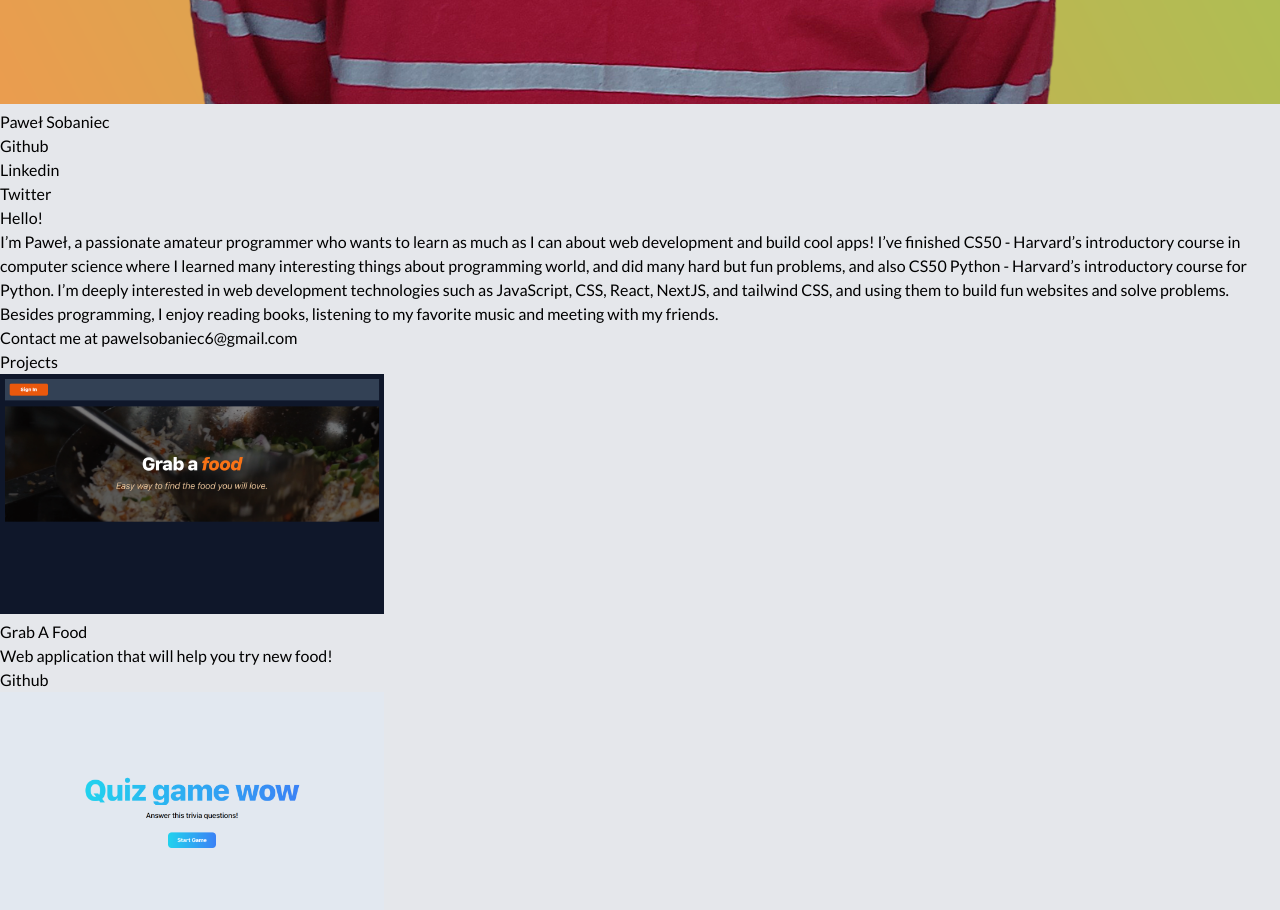
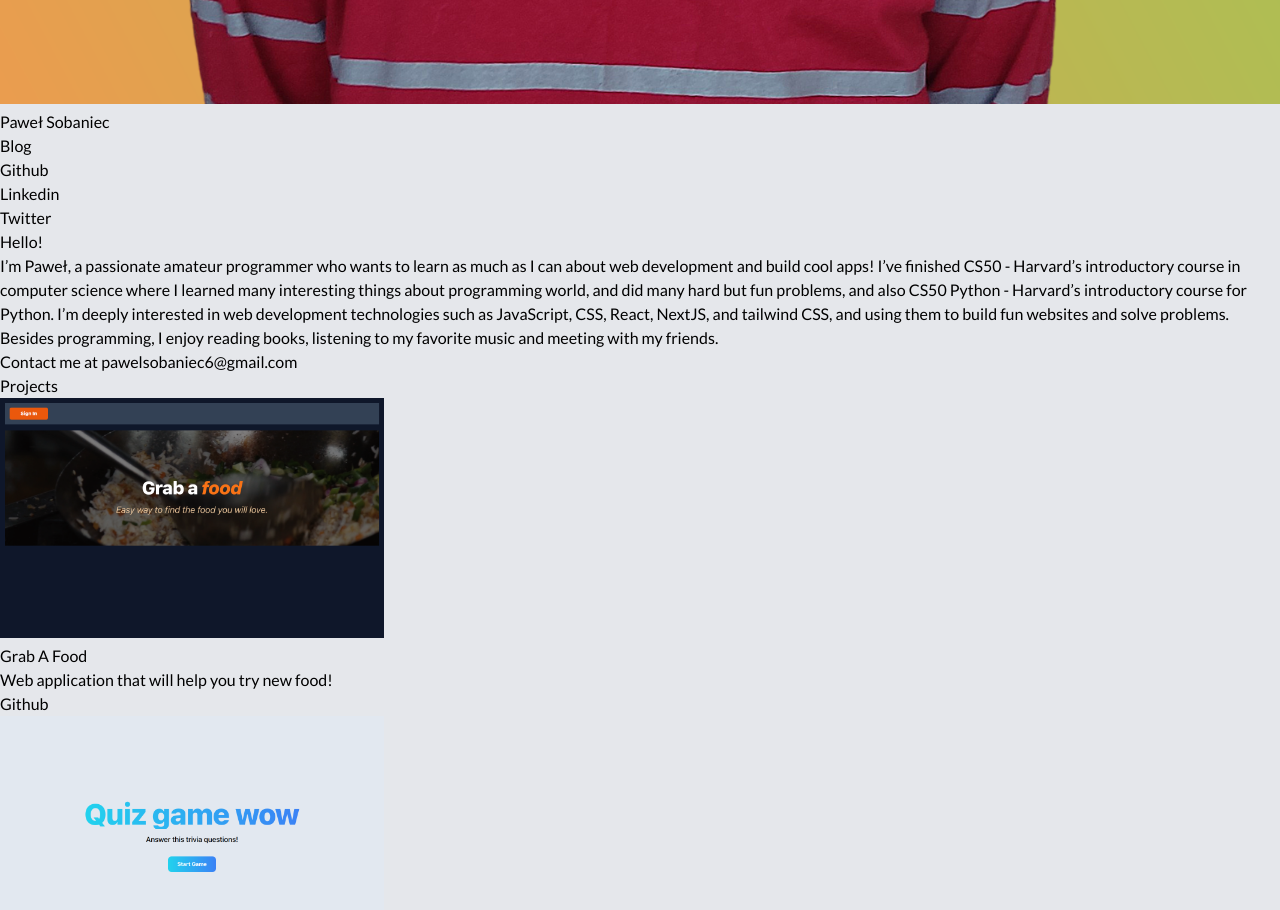
Before and after one commit to Infiplaya/portfolio, a Next.js app: page / in a window 1280 px wide. Shown: the part 1200-2110 px from the top of the page. Built offline with nearby package versions, Linux system fonts and the light colour scheme.

Commit message:
style: styled the navbar, added the blog to it

```diff
--- a/components/Navbar.tsx
+++ b/components/Navbar.tsx
@@ -4,20 +4,25 @@ export default function Navbar() {
   return (
     <div>
       <ul
-        className="flex flex-row justify-center gap-3 mt-6 mb-6
+        className="flex flex-row justify-center gap-3 mt-6 mb-6 font-bold
             "
       >
+        <Link href="https://remix-blog-hazel.vercel.app">
+          <li className="dark:hover:bg-zinc-800 hover:bg-zinc-300 rounded-xl p-2 mr-2 cursor-pointer">
+            <a className="dark:text-blue-500 text-blue-700 ">Blog</a>
+          </li>
+        </Link>
         <Link href="https://github.com/Infiplaya">
-          <li className="dark:hover:bg-black hover:bg-gray-400 rounded-xl p-2 mr-2 cursor-pointer">
+          <li className="dark:hover:bg-zinc-800 hover:bg-zinc-300 rounded-xl p-2 mr-2 cursor-pointer">
             <a className="dark:text-blue-500 text-blue-700 ">Github</a>
           </li>
         </Link>
-        <li className="dark:hover:bg-black rounded-xl p-2 mr-2 hover:bg-gray-400 cursor-pointer">
+        <li className="dark:hover:bg-zinc-800 rounded-xl p-2 mr-2 hover:bg-zinc-300 cursor-pointer">
           <Link href="https://www.linkedin.com/in/pawe%C5%82-sobaniec-091077248/">
             <a className="dark:text-blue-500 text-blue-700">Linkedin</a>
           </Link>
         </li>
-        <li className="dark:hover:bg-black rounded-xl p-2 mr-2 hover:bg-gray-400 cursor-pointer">
+        <li className="dark:hover:bg-zinc-800 rounded-xl p-2 mr-2 hover:bg-zinc-300 cursor-pointer">
           <Link href="https://twitter.com/sobanpablo">
             <a className="dark:text-blue-500 text-blue-700">Twitter</a>
           </Link>
```
